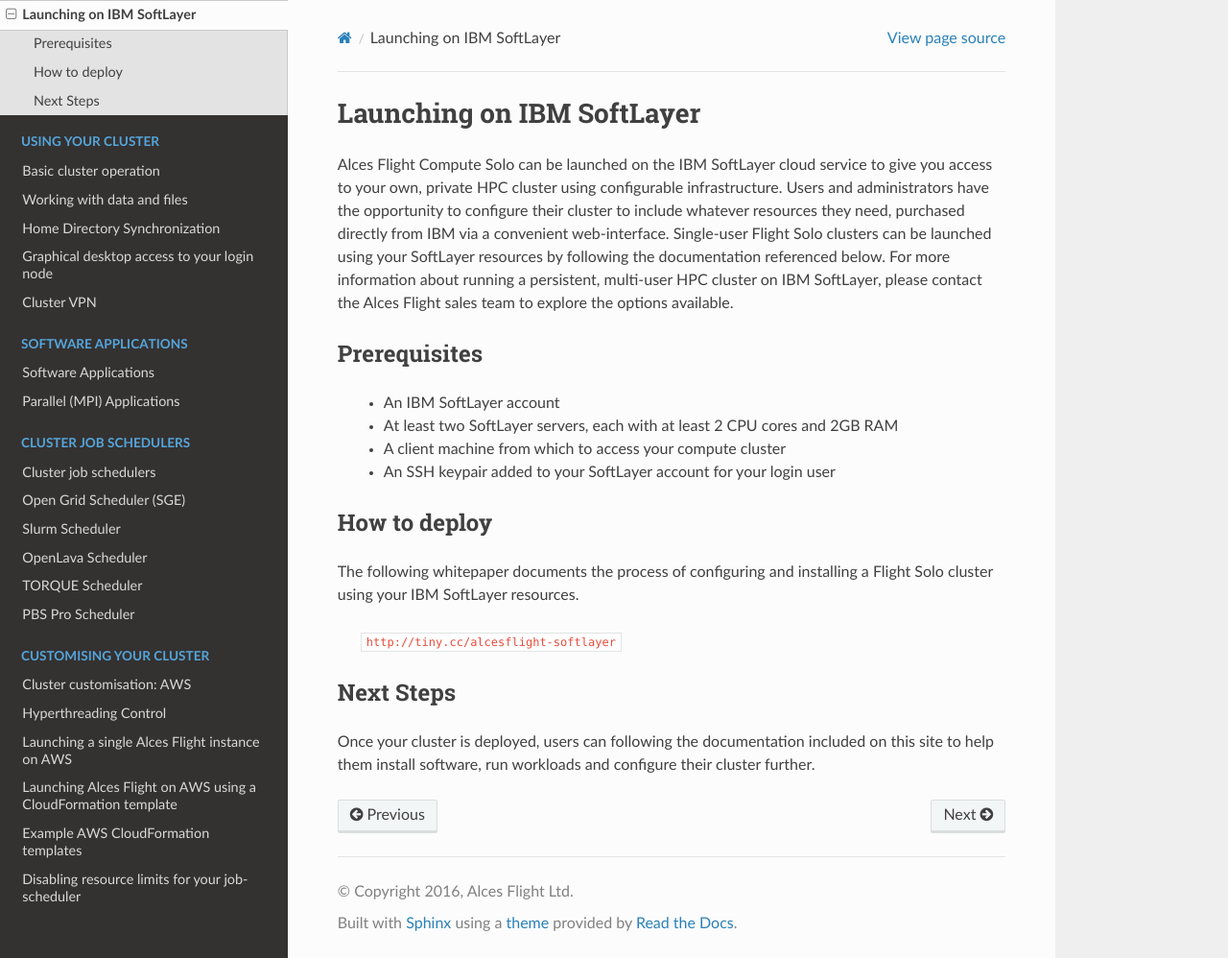
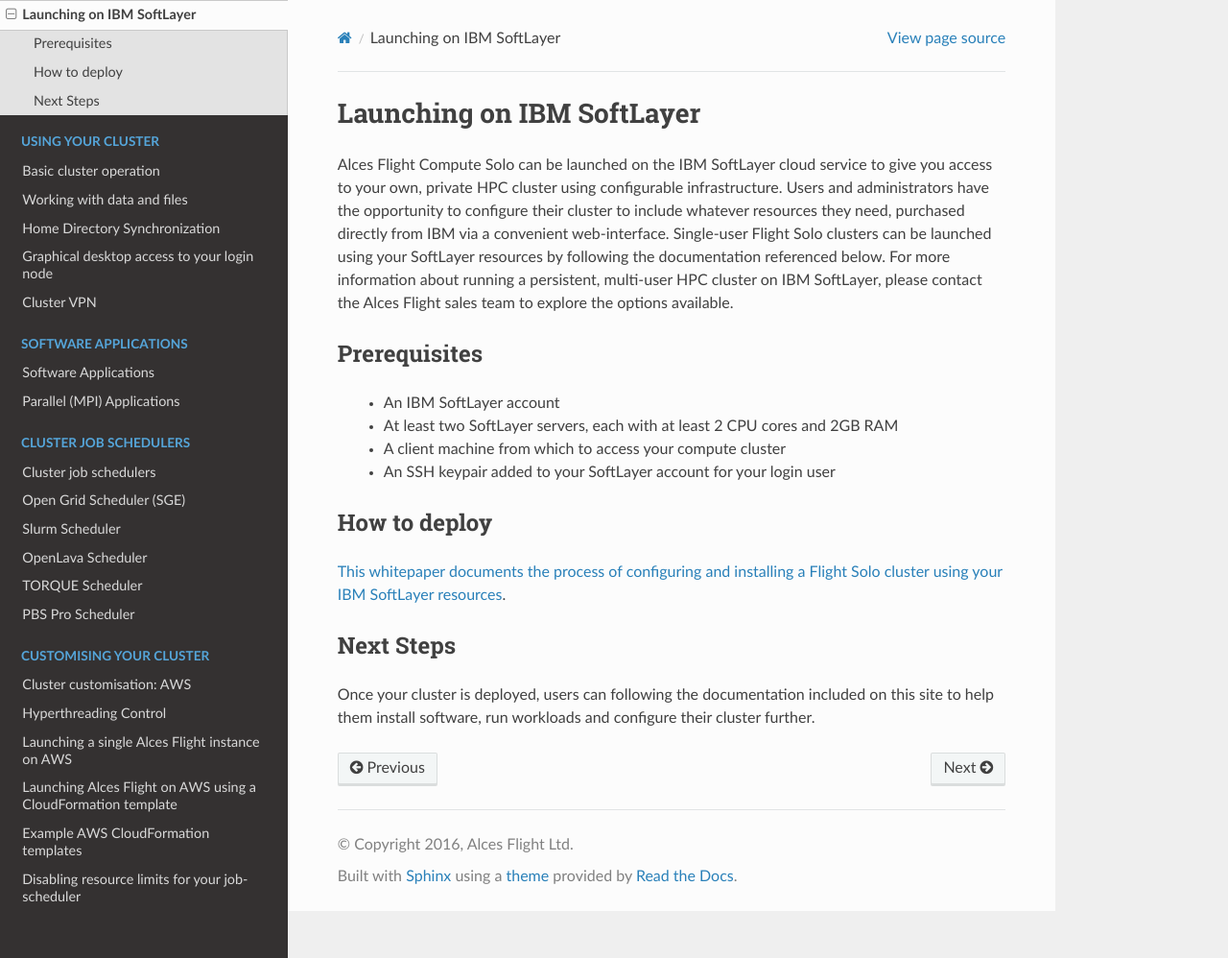
Before and after one commit to alces-software/flight-appliance-docs, a Sphinx documentation site: the page built from docs/source/launch-softlayer/launching_on_softlayer.rst, in a window 1280 px wide and 998 px high. Shown: the whole window at 96% size. Built offline with Sphinx 7.4.7 and the Read the Docs theme 2.0.0, drawn with Linux system fonts in a browser that asks for light colours.

Commit message:
Convert text to URL

```diff
--- a/docs/source/launch-softlayer/launching_on_softlayer.rst
+++ b/docs/source/launch-softlayer/launching_on_softlayer.rst
@@ -17,9 +17,7 @@
 How to deploy
 =============
 
-The following whitepaper documents the process of configuring and installing a Flight Solo cluster using your IBM SoftLayer resources.
-
-    ``http://tiny.cc/alcesflight-softlayer``
+`This whitepaper documents the process of configuring and installing a Flight Solo cluster using your IBM SoftLayer resources <http://tiny.cc/alcesflight-softlayer>`_.
 
 
 Next Steps
```
